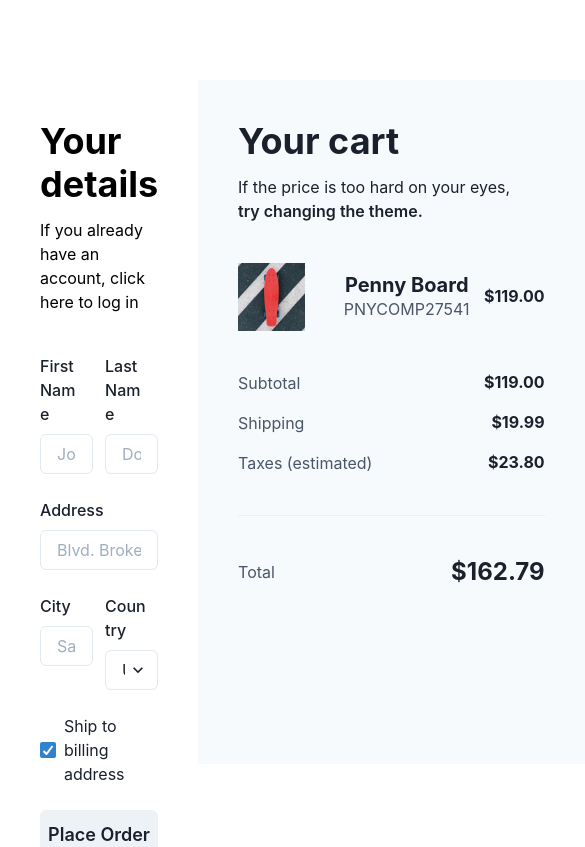
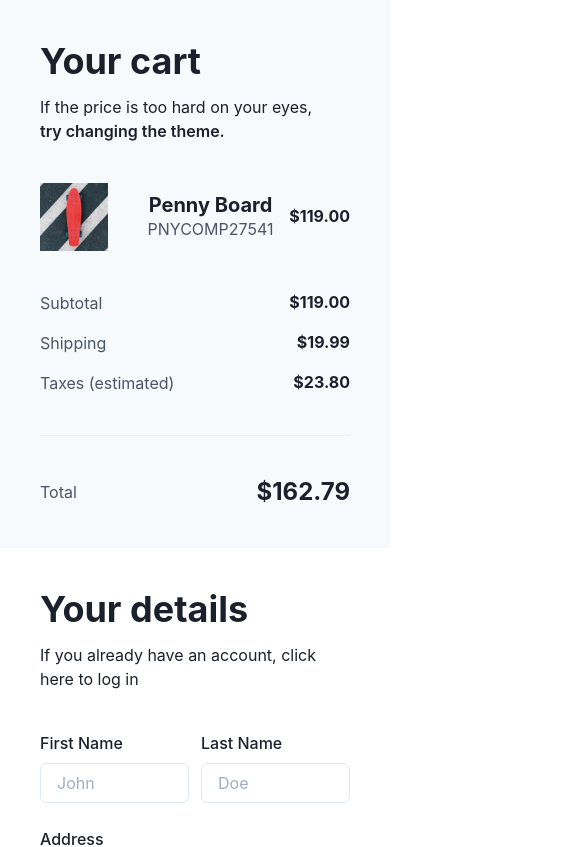
Before and after one commit to terryszhou/nexttest, a Next.js app: page / in a window 390 px wide. Shown: the top 847 px of the page, 585 px wide, since content can reach past the window. Built offline with nearby package versions, Linux system fonts and the light colour scheme.

Commit message:
Responsive layout added.

```diff
--- a/pages/index.js
+++ b/pages/index.js
@@ -1,16 +1,17 @@
-import { Container, Flex } from '@chakra-ui/react'
-import Cart from '/src/sections/cart.js'
-import Details from '/src/sections/details.js'
-
+import { Container, Flex } from '@chakra-ui/react';
+import Cart from '/src/sections/cart.js';
+import Details from '/src/sections/details.js';
 
 const IndexPage = () => (
   <Container maxW='container.xl' p={0}>
-    <Flex h='100vh' py={20}>
+    <Flex
+      h={{base: 'auto', md: '100vh'}}
+      py={[0, 10, 20]}
+      direction={{base: 'column-reverse', md: 'row'}}>
       <Details />
       <Cart />
     </Flex>
   </Container>
-)
+);
 
-
-export default IndexPage
+export default IndexPage;
--- a/src/sections/details.js
+++ b/src/sections/details.js
@@ -10,13 +10,17 @@ import {
   Select,
   Checkbox,
   Button,
-} from '@chakra-ui/react'
+  useBreakpointValue,
+} from '@chakra-ui/react';
 
-const Details = () => (
-  <VStack w='full' h='full' p={10} spacing={10} alignItems='flex-start' bg='white'>
+const Details = () => {
+  const colSpan = useBreakpointValue({base: 2, md: 1});
+
+  return (
+    <VStack w='full' h='full' p={10} spacing={10} alignItems='flex-start'>
       <VStack spacing={3} alignItems='flex-start'>
-      <Heading size='2xl' color='black'>Your details</Heading>
-      <Text color='black'>If you already have an account, click here to log in</Text>
+        <Heading size='2xl'>Your details</Heading>
+        <Text>If you already have an account, click here to log in</Text>
       </VStack>
       <SimpleGrid columns={2} columnGap={3} rowGap={6} w='full'>
         <GridItem colSpan={1}>
@@ -37,13 +41,13 @@ const Details = () => (
             <Input placeholder='Blvd. Broken Dreams 21' />
           </FormControl>
         </GridItem>
-      <GridItem colSpan={1}>
+        <GridItem colSpan={colSpan}>
           <FormControl>
             <FormLabel>City</FormLabel>
             <Input placeholder='San Francisco' />
           </FormControl>
         </GridItem>
-      <GridItem colSpan={1}>
+        <GridItem colSpan={colSpan}>
           <FormControl>
             <FormLabel>Country</FormLabel>
             <Select>
@@ -62,6 +66,7 @@ const Details = () => (
         </GridItem>
       </SimpleGrid>
     </VStack>
-)
+  );
+};
 
-export default Details
+export default Details;
```
Also changed, not shown: src/sections/cart.js (+8 -8 lines). Lines whose indentation alone changed are shown as unchanged.
